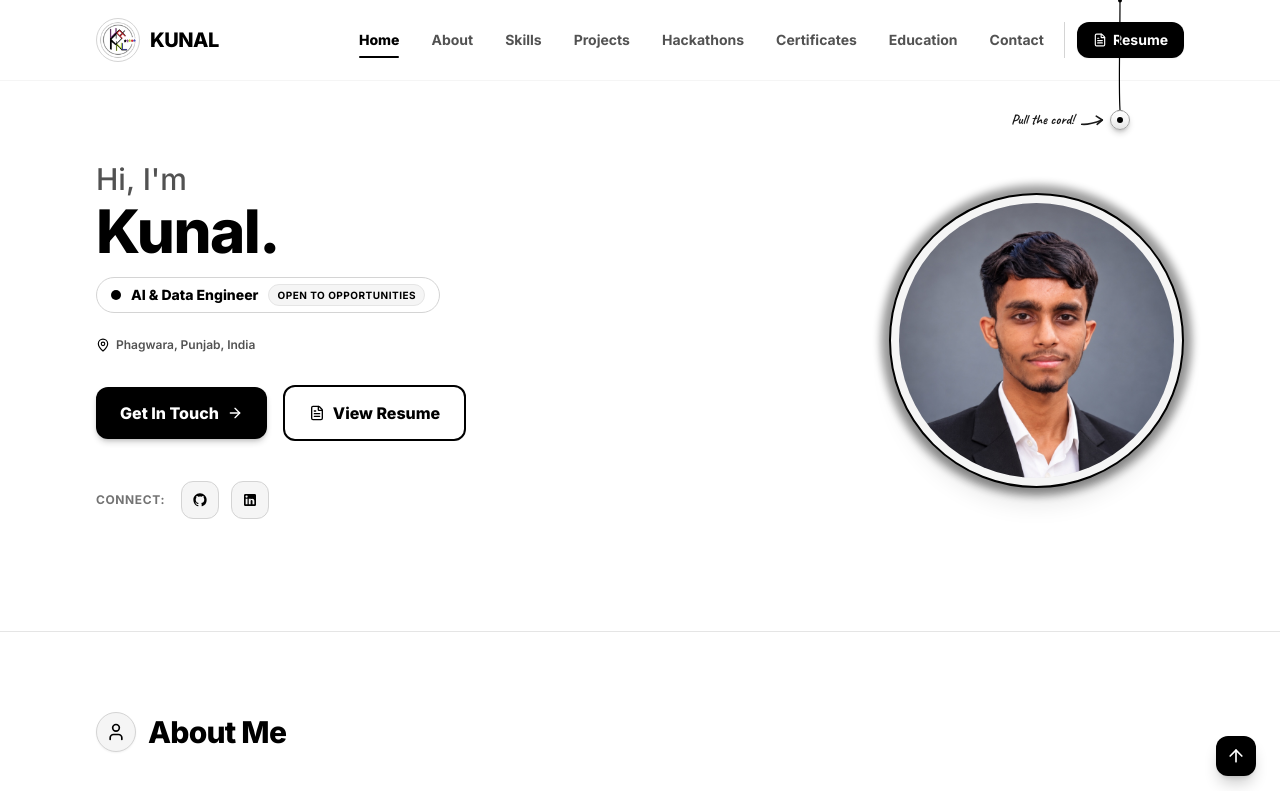
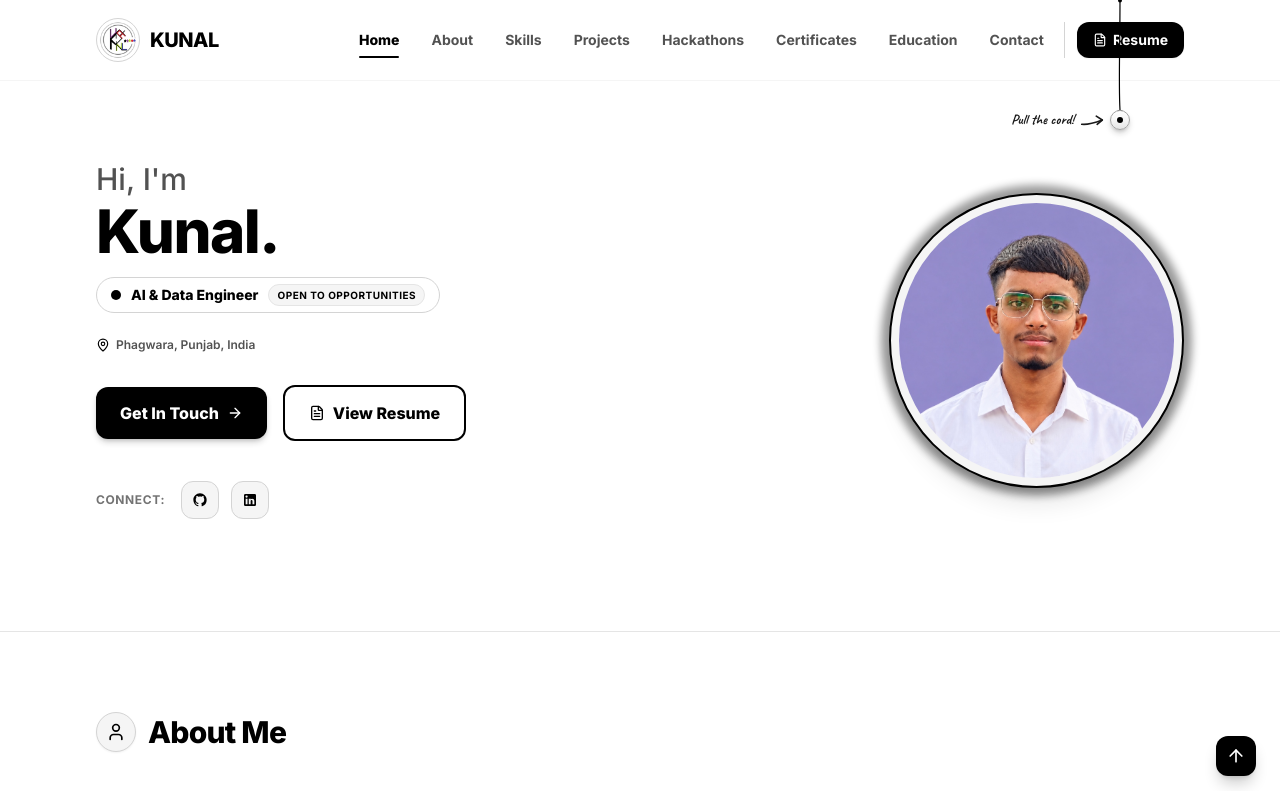
Before and after one commit to DreamtoProgram/Kunal.Portfolio, a React (Vite) app: page / in a window 1280 px wide. Shown: the top 791 px of the page. Built offline with nearby package versions, Linux system fonts and the light colour scheme.

Commit message:
feat: update profile picture with proper circular alignment and regenerate og-image

```diff
--- a/src/components/Hero.jsx
+++ b/src/components/Hero.jsx
@@ -164,7 +164,7 @@
                   <img
                     src="/profile.png"
                     alt={personalInfo.fullName}
-                    className="w-full h-full object-cover object-top select-none"
+                    className="w-full h-full object-cover object-center select-none"
                     onError={(e) => {
                       e.target.src = 'https://images.unsplash.com/photo-1534528741775-53994a69daeb?auto=format&fit=crop&q=80&w=600';
                     }}
```
Also changed, not shown: public/og-image.png, public/profile.png.
